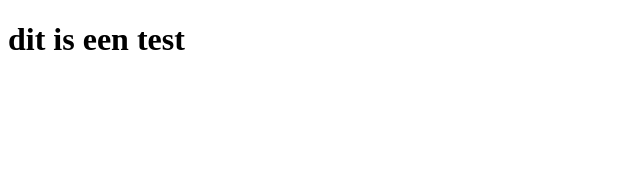
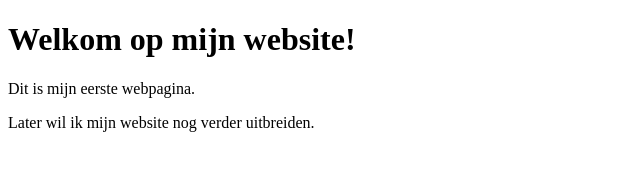
Before and after one commit to IanaOnciulPXL/Document_repository, a plain HTML site: page index.html in a window 1280 px wide. Shown: the whole page, without its empty margins (0-640 px from the left). Drawn offline with Linux system fonts and the light colour scheme.

Commit message:
website_test

```diff
--- a/index.html
+++ b/index.html
@@ -1,11 +1,16 @@
 <!DOCTYPE html>
 <html lang="en">
+
 <head>
     <meta charset="UTF-8">
     <meta name="viewport" content="width=device-width, initial-scale=1.0">
     <title>Document</title>
 </head>
+
 <body>
-    <h1>dit is een test</h1>
+    <h1>Welkom op mijn website!</h1>
+    <p>Dit is mijn eerste webpagina.</p>
+    <p>Later wil ik mijn website nog verder uitbreiden.</p>
 </body>
+
 </html>
```
